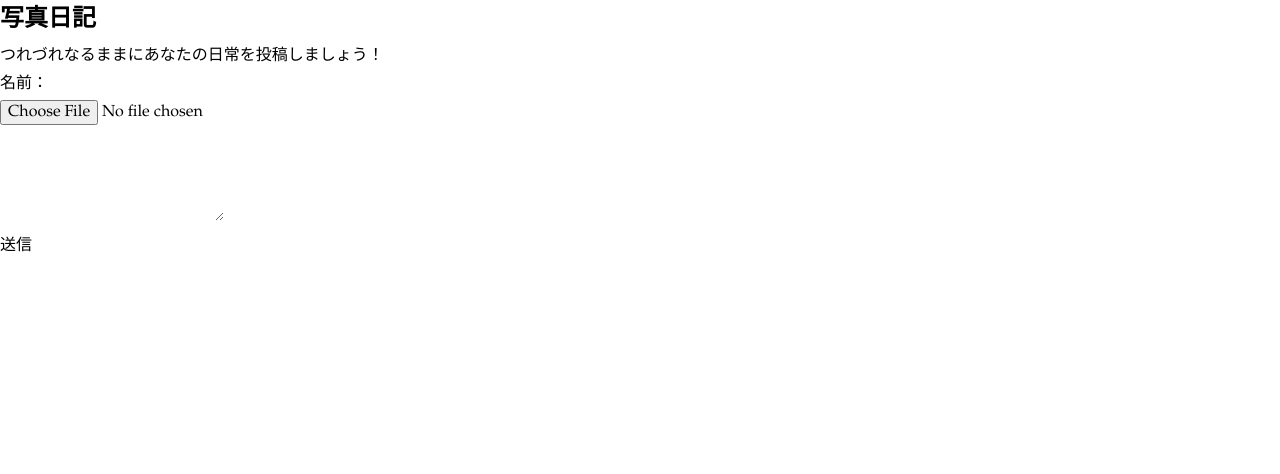
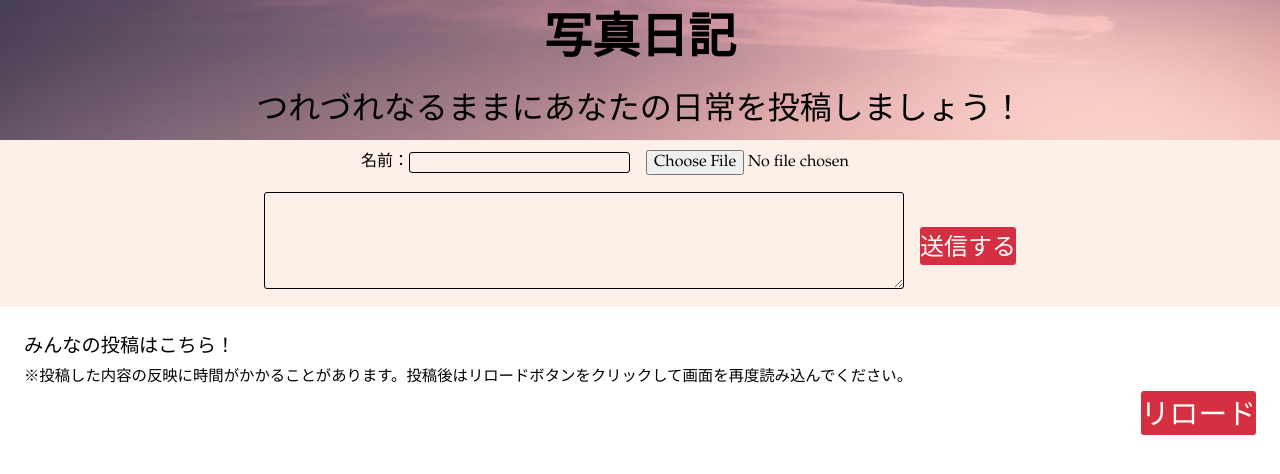
Before and after one commit to E-Shizuka/kimonobrog, a plain HTML site: page brog_page.html in a window 1280 px wide. Drawn offline with nearby package versions, Linux system fonts and the light colour scheme; no server answers; a web font is replaced by a local one.

Commit message:
仮完成

```diff
--- a/brog_page.html
+++ b/brog_page.html
@@ -22,22 +22,41 @@
   </head>
 
   <body>
+    <div class="titleBox">
       <h2>写真日記</h2>
       <p>つれづれなるままにあなたの日常を投稿しましょう！</p>
+    </div>
     <div>
+      <div class="inputArea">
+        <div class="toko-1">
           <!--投稿者-->
-      <div>名前：<input type="text" id="name" /></div>
+          <div class="toko-1-1">名前：<input type="text" id="name" /></div>
           <!--画像アップロード-->
-      <div><input type="file" id="picture" /></div>
+          <div class="toko-1-1"><input type="file" id="picture" /></div>
+        </div>
+        <div class="toko-2">
           <!--テキスト入力-->
-      <div>
+          <div class="toko-2-1">
             <textarea rows="5" id="text"></textarea>
           </div>
           <!--送信ボタン-->
-      <div>
-        <button type="button" id="send">送信</button>
+          <div class="toko-2-1">
+            <button type="button" id="send">送信する</button>
+          </div>
+        </div>
       </div>
       <!--送信結果をリスト表示-->
+      <div class="info-t">
+        <p>みんなの投稿はこちら！</p>
+        <div class="infoArea">
+          <p class="info-p">
+            ※投稿した内容の反映に時間がかかることがあります。投稿後はリロードボタンをクリックして画面を再度読み込んでください。
+          </p>
+          <button id="reload" onclick="window.location.reload();">
+            リロード
+          </button>
+        </div>
+      </div>
       <div id="output"></div>
 
       <!-- <button id="test">test</button>
@@ -81,7 +100,7 @@
       } from "https://www.gstatic.com/firebasejs/9.21.0/firebase-storage.js";
 
       const firebaseConfig = {
-        apiKey: "AIzaSyCxMMO4AxGFLJXLyx8EwLiBoPd-hzscOP4",
+        apiKey: ,
         authDomain: "kimono-1-4f3bc.firebaseapp.com",
         projectId: "kimono-1-4f3bc",
         storageBucket: "kimono-1-4f3bc.appspot.com",
@@ -187,7 +206,7 @@
                     ${imageElement}
                     </div>
                     <div class="textDataArea">
-                    <p>${document.data.text}</p>
+                    <p id="docDateText">${document.data.text}</p>
                     </div>
                   </div>
           </div>
--- a/css/style.css
+++ b/css/style.css
@@ -44,14 +44,79 @@ textarea {
 /*この下から記述*/
 /*ーーーーーーーーーーー*/
 
+.titleBox {
+  text-align: center;
+  font-size: 2em;
+  background: url(../img/keshiki-5.jpg);
+  background-size: cover;
+}
+
+.inputArea {
+  background-color: rgb(253, 240, 232);
+}
+
+.toko-1 {
+  display: flex;
+  justify-content: center;
+  align-items: center;
+}
+
+.toko-1-1 {
+  padding: 8px;
+}
+
+.toko-2 {
+  display: flex;
+  justify-content: center;
+  align-items: center;
+  width: 100vw;
+  height: auto;
+}
+
+.toko-2-1 {
+  padding: 8px;
+}
+
+#name {
+  border: solid 1px black;
+  border-radius: 3px;
+}
+
+#text {
+  min-width: 50vw;
+  border: solid 1px black;
+  border-radius: 3px;
+}
+
+.info-t {
+  padding-top: 24px;
+  padding-left: 24px;
+  font-size: 1.2em;
+}
+
+.infoArea {
+  display: flex;
+  justify-content: flex-end;
+  align-items: flex-start;
+  flex-direction: column;
+  padding-right: 24px;
+}
+
+.info-p {
+  font-size: 0.8em;
+  text-align: left;
+}
+
+#reload {
+  align-self: flex-end;
+}
+
 #output {
   display: flex;
   flex-wrap: wrap; /*折返し指定*/
   justify-content: center;
   align-items: center;
-  padding-top: 24px;
-  padding-left: 24px;
-  padding-right: 24px;
+  padding: 24px;
   /* background-color: rgb(231, 252, 243); */
   width: 100vw;
 }
@@ -64,6 +129,23 @@ textarea {
   flex-direction: column;
   padding: 16px 8px;
   background-color: rgb(219, 215, 205);
+}
+
+.blogBox:hover {
+  transform: scale(1.05);
+  transition: 0.5s all;
+  z-index: 1000;
+  top: -10px;
+  background-color: rgb(253, 240, 232);
+}
+
+.blogBox:nth-child(4n-3):hover,
+.blogBox:nth-child(4n-4):hover {
+  transform: scale(1.05);
+  transition: 0.5s all;
+  z-index: 1000;
+  top: -10px;
+  background-color: rgb(253, 240, 232);
 }
 
 /* チェック模様になるように配色 */
@@ -115,19 +197,17 @@ textarea {
   padding-left: 16px;
 }
 
-.title-t {
-  text-align: center;
+#docDateText {
+  white-space: pre-wrap;
+  /* ユーザーの改行位置を再現するためのコード */
+}
+
+button {
   background-color: #d43041;
   color: white;
-}
-
-.btn1 {
-  display: flex;
-  justify-content: center;
-  align-items: center;
-  padding-top: 64px;
-  padding-left: 64px;
-  padding-right: 64px;
+  border-radius: 3px;
+  font-size: 1.5em;
+  width: auto;
 }
 
 .btn1 li {
```
Also changed, not shown: img/keshiki-5.jpg (added), 1 other file. Lines whose indentation alone changed are shown as unchanged.
